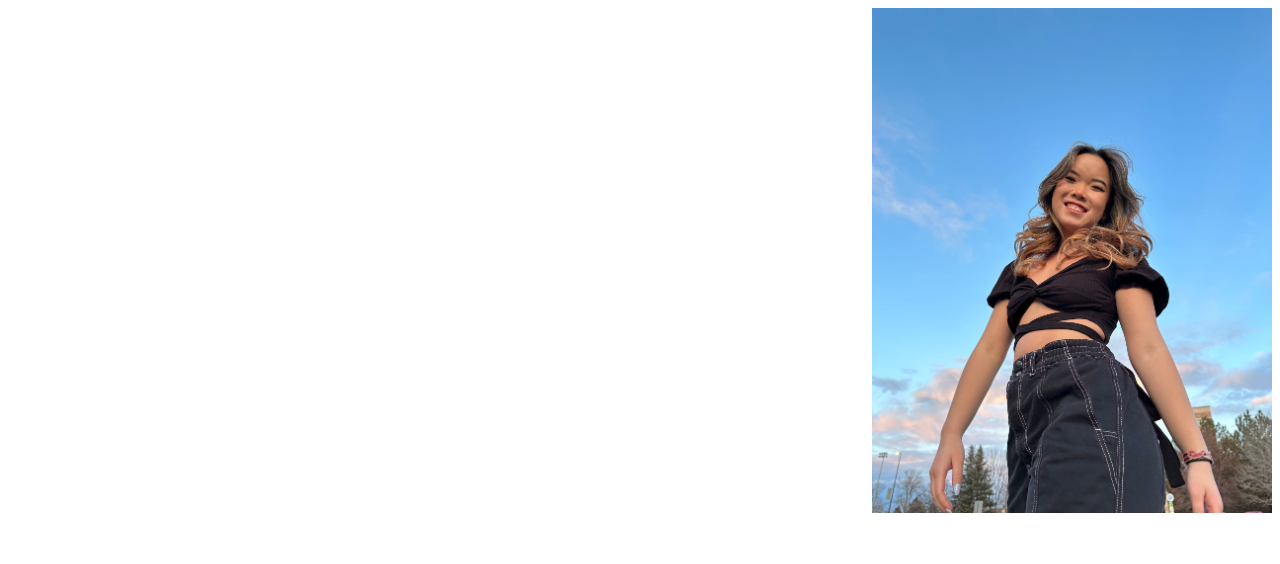
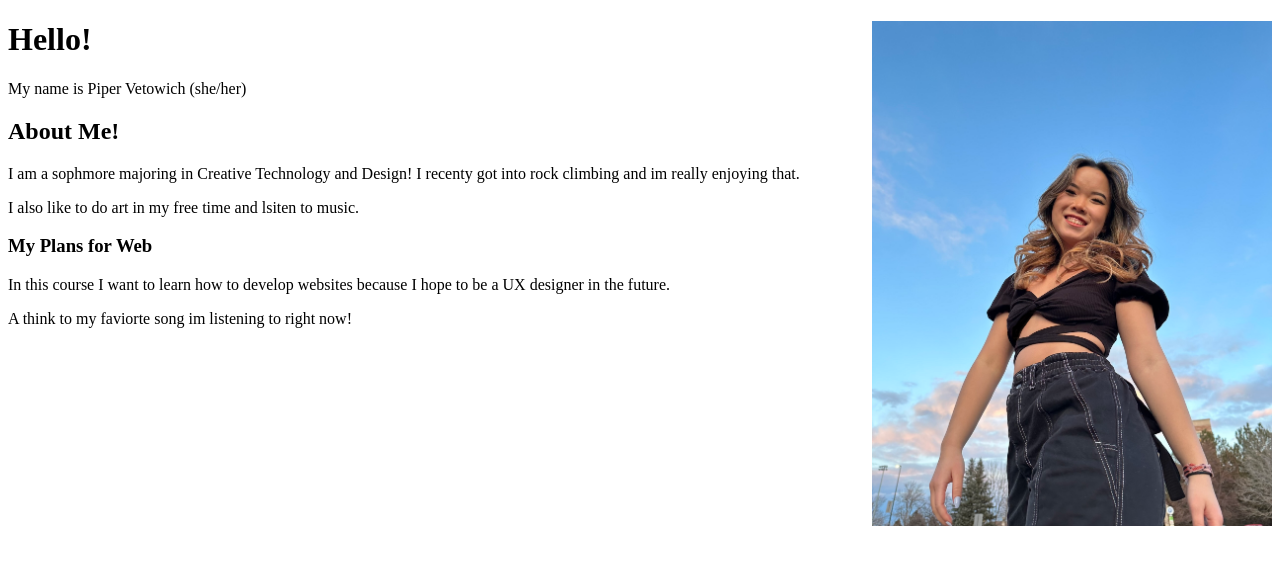
Before and after one commit to Pipervetowich/pipervetowich.github.io, a plain HTML site: page wa/wa2.html in a window 1280 px wide. Drawn offline with Linux system fonts and the light colour scheme.

Commit message:
Update wa2.html

```diff
--- a/wa/wa2.html
+++ b/wa/wa2.html
@@ -7,5 +7,13 @@
 </head>
 <body>
     <a herf="/img/IMG_4419.jpg"><img src="/img/IMG_4419.jpg" width="400" style="float:right" alt="a picture I took for Instagram"></a>
+    <h1> Hello!</h1>
+    <p>My name is Piper Vetowich (she/her)</p>
+    <h2> About Me!</h2>
+    <p>I am a sophmore majoring in Creative Technology and Design! I recenty got into rock climbing and im really enjoying that.</p>
+    <p>I also like to do art in my free time and lsiten to music. </p>
+    <h3>My Plans for Web</h3>
+    <p>In this course I want to learn how to develop websites because I hope to be a UX designer in the future.</p>
+    <a herf="https://www.youtube.com/watch?v=6ZZghJG0d0E"> A think to my faviorte song im listening to right now!</a>
 </body>
 </html>
```
